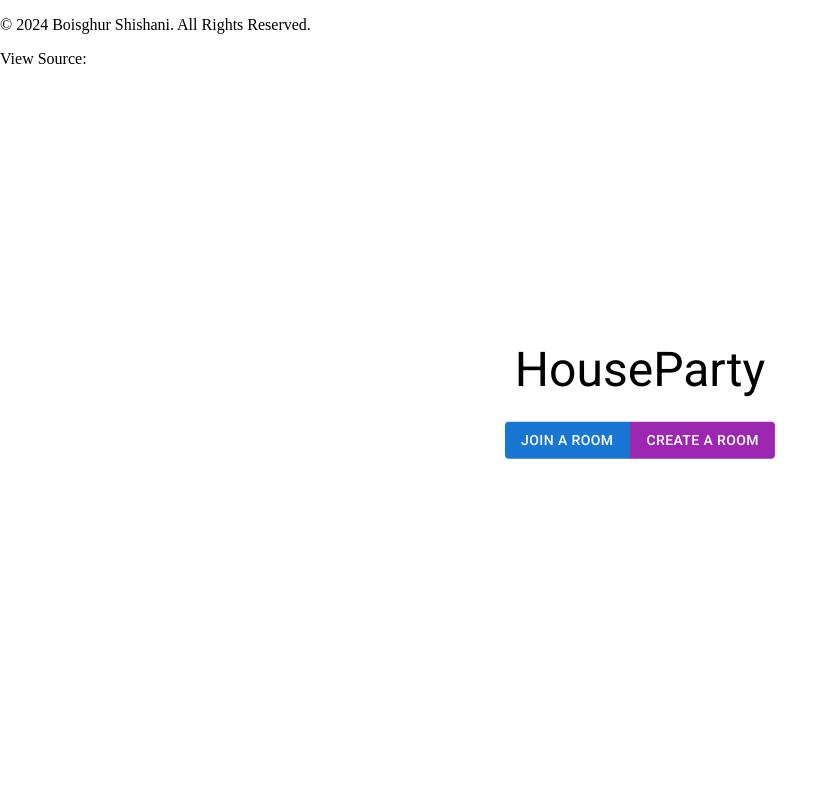
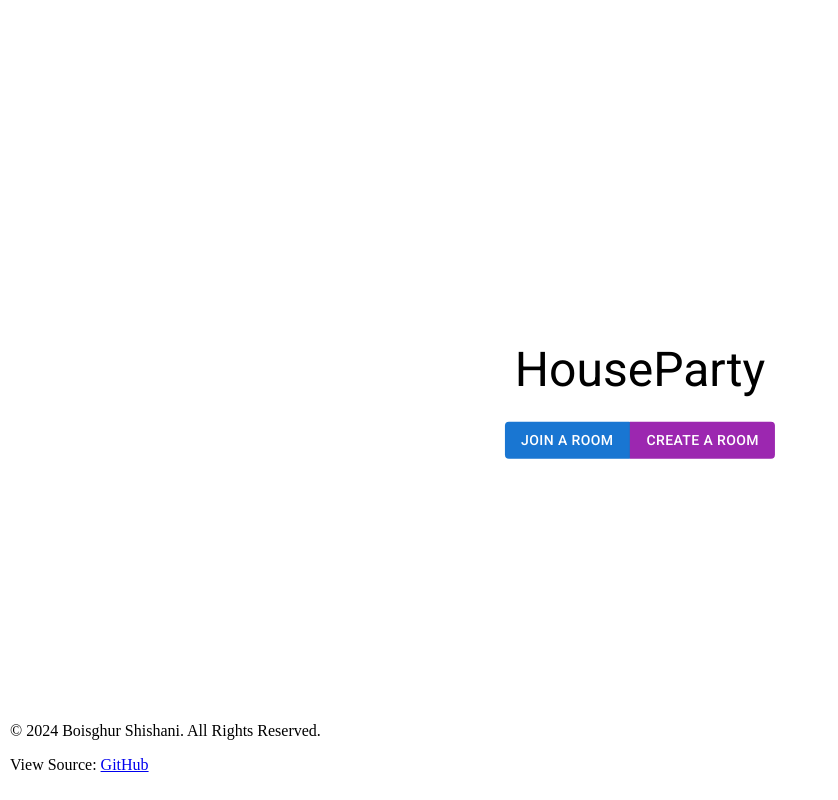
Before and after one commit to boisghur/HouseParty, a Django app: page / in a window 1280 px wide. Shown: the whole page, without its empty margins (0-838 px from the left). Run offline with Django 4.2, Linux system fonts and the light colour scheme; some libraries are stand-ins or nearby versions.

Commit message:
footer fix

```diff
--- a/website/frontend/templates/frontend/index.html
+++ b/website/frontend/templates/frontend/index.html
@@ -23,11 +23,11 @@
         </div>
 
         <script src="{% static "frontend/main.js" %}"></script>
-    <footer>
-    <div>
-        <p>&copy; 2024 Boisghur Shishani. All Rights Reserved.</p>
-        <p>View Source: <a href="https://github.com/boisghur/HouseParty"></a></p>
-    </div>
-</footer>
     </body>
+    <footer style="position: fixed; bottom: 0; width: 100%;padding: 10px;">
+        <div>
+          <p>&copy; 2024 Boisghur Shishani. All Rights Reserved.</p>
+          <p>View Source: <a href="https://github.com/boisghur/HouseParty">GitHub</a></p>
+        </div>
+    </footer>
 </html>
```
